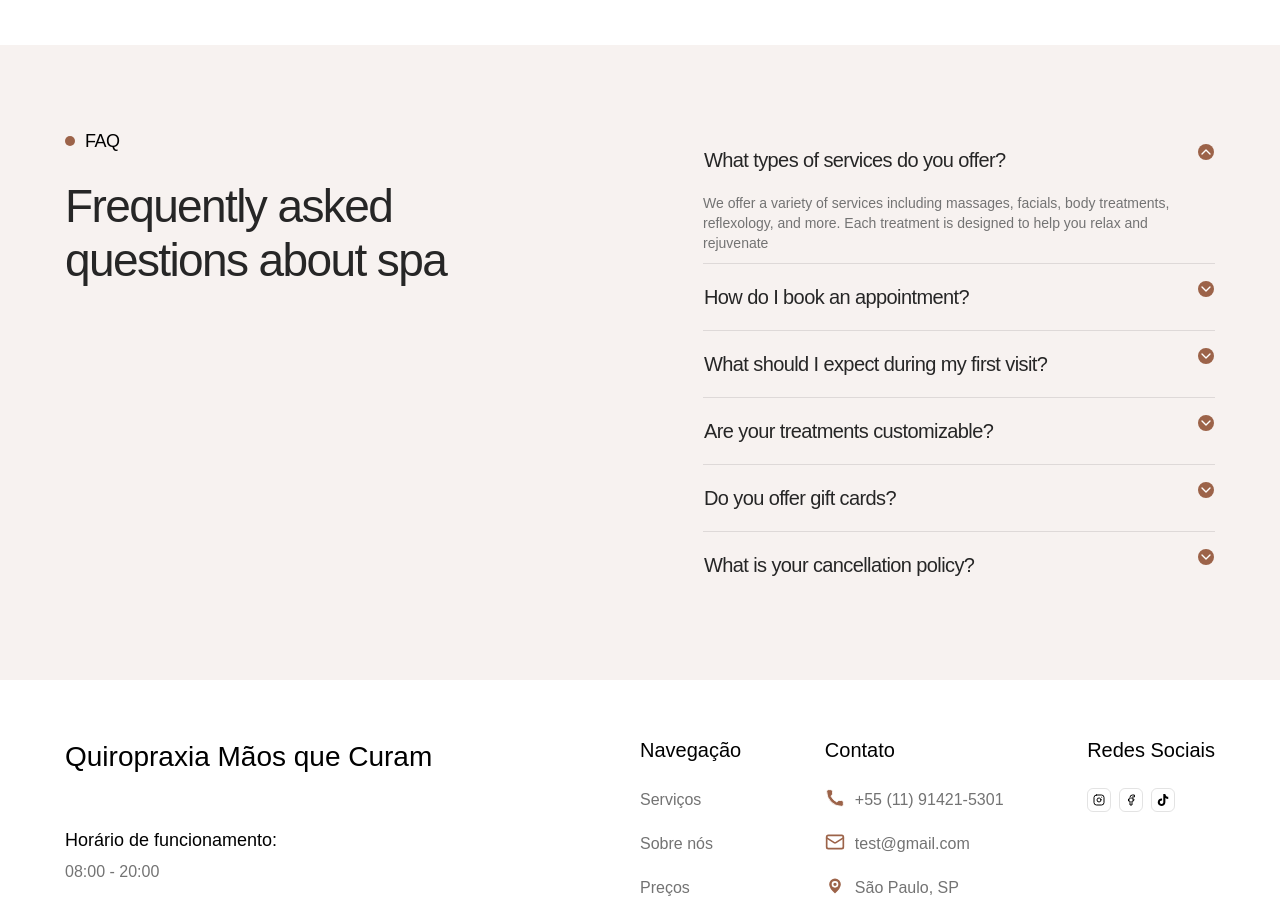
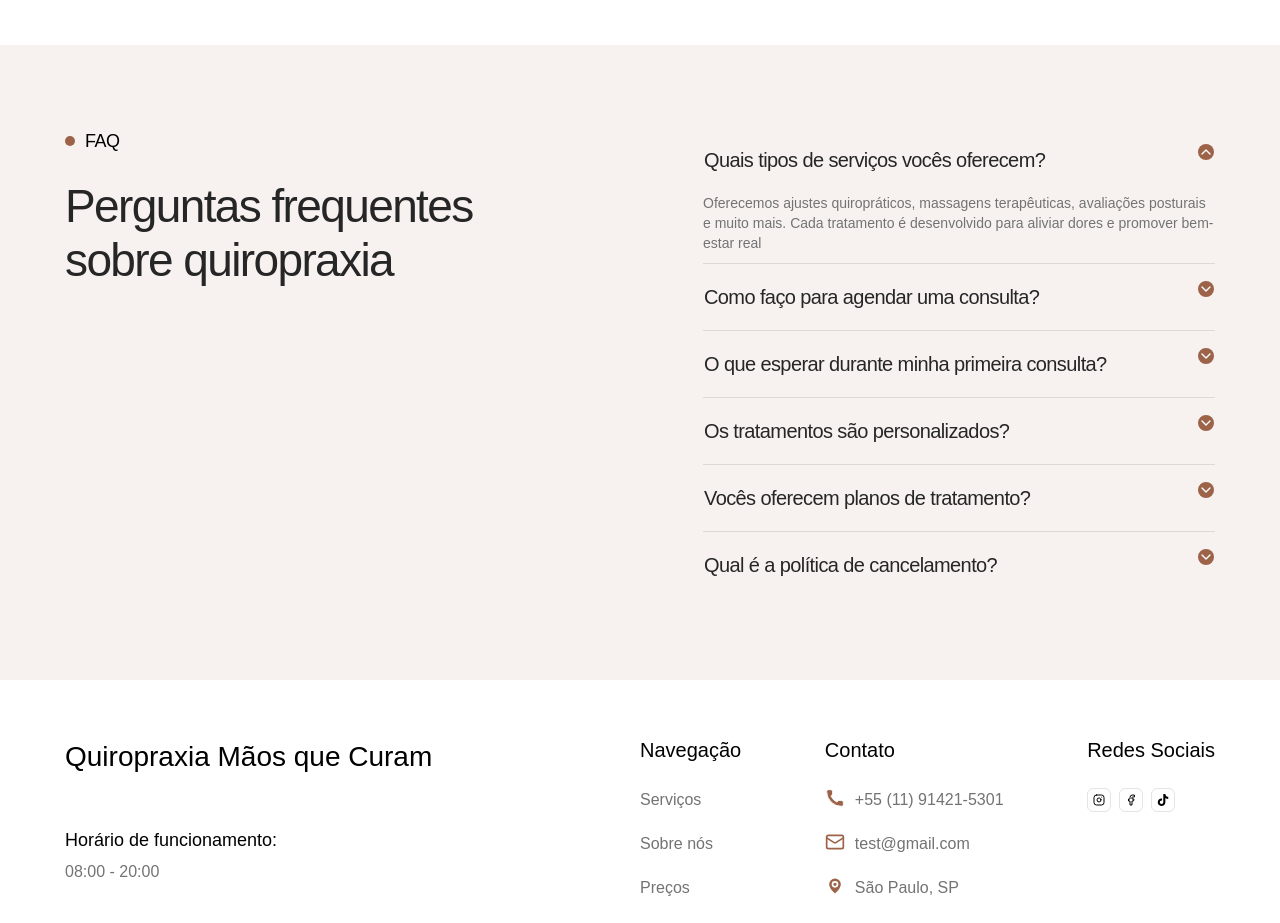
Before and after one commit to HenriqueBragaMoreira/clinica-maos-que-curam, a Next.js app: page / in a window 1280 px wide. Shown: the part 6620-7543 px from the top of the page. Built offline with nearby package versions, Linux system fonts and the light colour scheme; a web font is replaced by a local one.

Commit message:
feat: animate faq section and rotate accordion chevron

```diff
--- a/src/app/components/faq-section.tsx
+++ b/src/app/components/faq-section.tsx
@@ -1,3 +1,4 @@
+import { Reveal } from "@/components/motion/reveal";
 import {
   Accordion,
   AccordionContent,
@@ -9,7 +10,7 @@ export function FaqSection() {
   return (
     <section id="faq" className="flex justify-center items-center py-[82px]">
       <div className="flex flex-1 gap-[54px] max-w-[1150px]">
-        <div className="flex flex-col flex-1 gap-6">
+        <Reveal x={-40} y={0} className="flex flex-col flex-1 gap-6">
           <div className="flex items-center gap-2.5">
             <div className="rounded-full bg-title-topic size-2.5" />
 
@@ -19,77 +20,78 @@ export function FaqSection() {
           </div>
 
           <span className="text-primary text-[46px] font-medium tracking-[-1.61px] leading-[54.51px] max-w-[440px]">
-            Frequently asked questions about spa
+            Perguntas frequentes sobre quiropraxia
           </span>
-        </div>
+        </Reveal>
 
-        <Accordion
-          type="single"
-          collapsible
-          defaultValue="shipping"
-          className="max-w-lg"
-        >
+        <Reveal x={40} y={0} delay={0.1} className="max-w-lg">
+          <Accordion type="single" collapsible defaultValue="shipping">
             <AccordionItem value="shipping">
               <AccordionTrigger>
-              What types of services do you offer?
+                Quais tipos de serviços vocês oferecem?
               </AccordionTrigger>
               <AccordionContent>
-              We offer a variety of services including massages, facials, body
-              treatments, reflexology, and more. Each treatment is designed to
-              help you relax and rejuvenate
+                Oferecemos ajustes quiropráticos, massagens terapêuticas,
+                avaliações posturais e muito mais. Cada tratamento é
+                desenvolvido para aliviar dores e promover bem-estar real
               </AccordionContent>
             </AccordionItem>
 
             <AccordionItem value="returns">
-            <AccordionTrigger>How do I book an appointment?</AccordionTrigger>
+              <AccordionTrigger>
+                Como faço para agendar uma consulta?
+              </AccordionTrigger>
               <AccordionContent>
-              You can easily book an appointment online through our website or
-              by calling us directly at [Phone Number]
+                Você pode agendar facilmente pelo nosso site ou nos ligando
+                diretamente pelo (11) 91421-5301. O processo é rápido e simples
               </AccordionContent>
             </AccordionItem>
 
             <AccordionItem value="support">
               <AccordionTrigger>
-              What should I expect during my first visit?
+                O que esperar durante minha primeira consulta?
               </AccordionTrigger>
               <AccordionContent>
-              During your first visit, you’ll be greeted by our friendly staff
-              who will guide you through the service menu and help you select
-              the best treatment for your needs
+                Na sua primeira visita, nossa equipe fará uma avaliação completa
+                da sua coluna e postura para indicar o tratamento mais adequado
+                às suas necessidades
               </AccordionContent>
             </AccordionItem>
 
             <AccordionItem value="support1">
               <AccordionTrigger>
-              Are your treatments customizable?
+                Os tratamentos são personalizados?
               </AccordionTrigger>
               <AccordionContent>
-              During your first visit, you’ll be greeted by our friendly staff
-              who will guide you through the service menu and help you select
-              the best treatment for your needs
+                Sim! Cada paciente é avaliado individualmente. Adaptamos as
+                técnicas quiropráticas de acordo com o seu histórico de saúde,
+                dores e objetivos de bem-estar
               </AccordionContent>
             </AccordionItem>
 
             <AccordionItem value="support2">
-            <AccordionTrigger>Do you offer gift cards?</AccordionTrigger>
+              <AccordionTrigger>
+                Vocês oferecem planos de tratamento?
+              </AccordionTrigger>
               <AccordionContent>
-              During your first visit, you’ll be greeted by our friendly staff
-              who will guide you through the service menu and help you select
-              the best treatment for your needs
+                Sim, temos planos de acompanhamento quiroprático com sessões
+                programadas para garantir melhores resultados ao longo do tempo
+                e de forma mais acessível
               </AccordionContent>
             </AccordionItem>
 
             <AccordionItem value="support3">
               <AccordionTrigger>
-              What is your cancellation policy?
+                Qual é a política de cancelamento?
               </AccordionTrigger>
               <AccordionContent>
-              During your first visit, you’ll be greeted by our friendly staff
-              who will guide you through the service menu and help you select
-              the best treatment for your needs
+                Solicitamos que cancelamentos sejam feitos com pelo menos 24h de
+                antecedência. Entre em contato pelo telefone ou WhatsApp para
+                remarcar sua consulta sem nenhum custo adicional
               </AccordionContent>
             </AccordionItem>
           </Accordion>
+        </Reveal>
       </div>
     </section>
   );
--- a/src/components/ui/accordion.tsx
+++ b/src/components/ui/accordion.tsx
@@ -1,9 +1,9 @@
 "use client";
 
-import { cn } from "@/lib/cn";
-import { ChevronDownIcon, ChevronUpIcon } from "lucide-react";
+import { ChevronDownIcon } from "lucide-react";
 import { Accordion as AccordionPrimitive } from "radix-ui";
 import type React from "react";
+import { cn } from "@/lib/cn";
 
 function Accordion({
   className,
@@ -49,11 +49,7 @@ function AccordionTrigger({
         {children}
         <ChevronDownIcon
           data-slot="accordion-trigger-icon"
-          className="pointer-events-none shrink-0 group-aria-expanded/accordion-trigger:hidden"
-        />
-        <ChevronUpIcon
-          data-slot="accordion-trigger-icon"
-          className="pointer-events-none hidden shrink-0 group-aria-expanded/accordion-trigger:inline"
+          className="pointer-events-none shrink-0 transition-transform duration-200 group-aria-expanded/accordion-trigger:rotate-180"
         />
       </AccordionPrimitive.Trigger>
     </AccordionPrimitive.Header>
```
Lines whose indentation alone changed are shown as unchanged.
